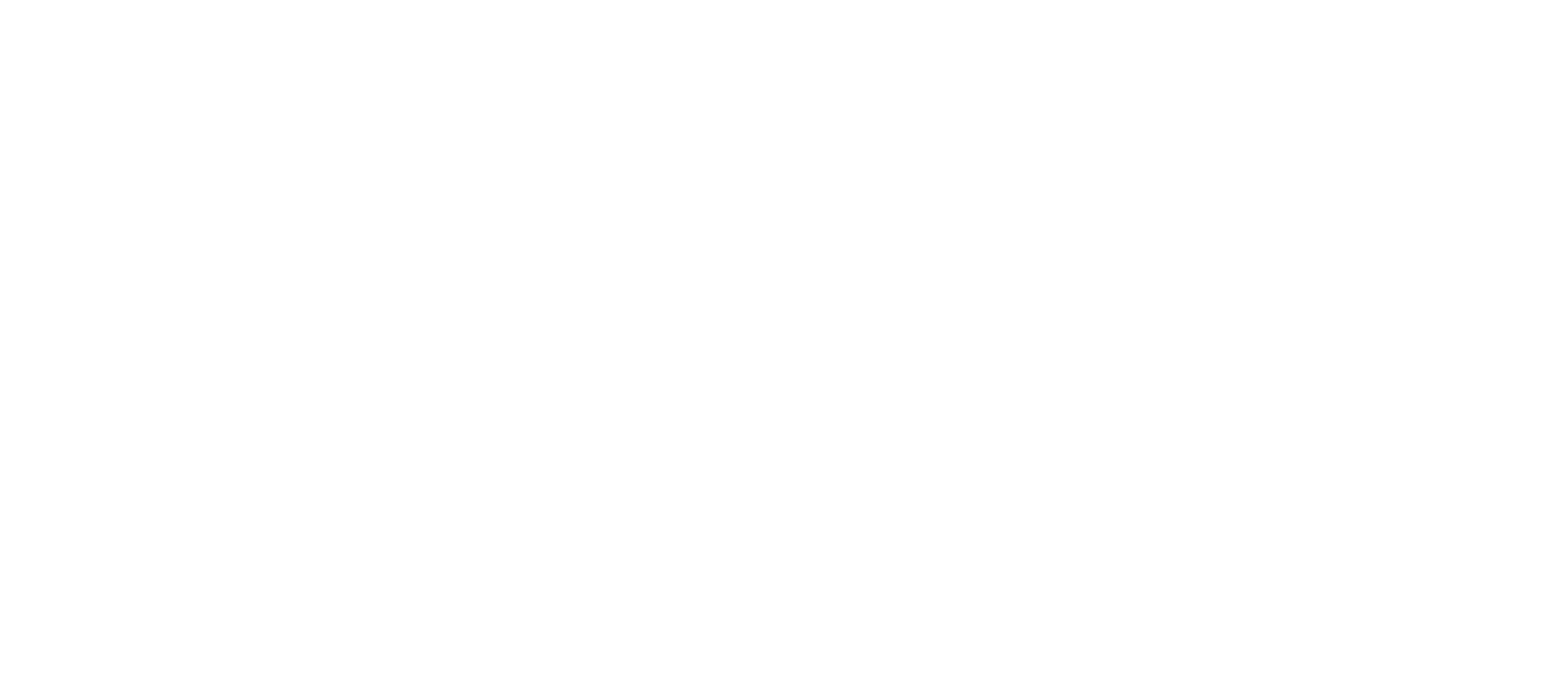
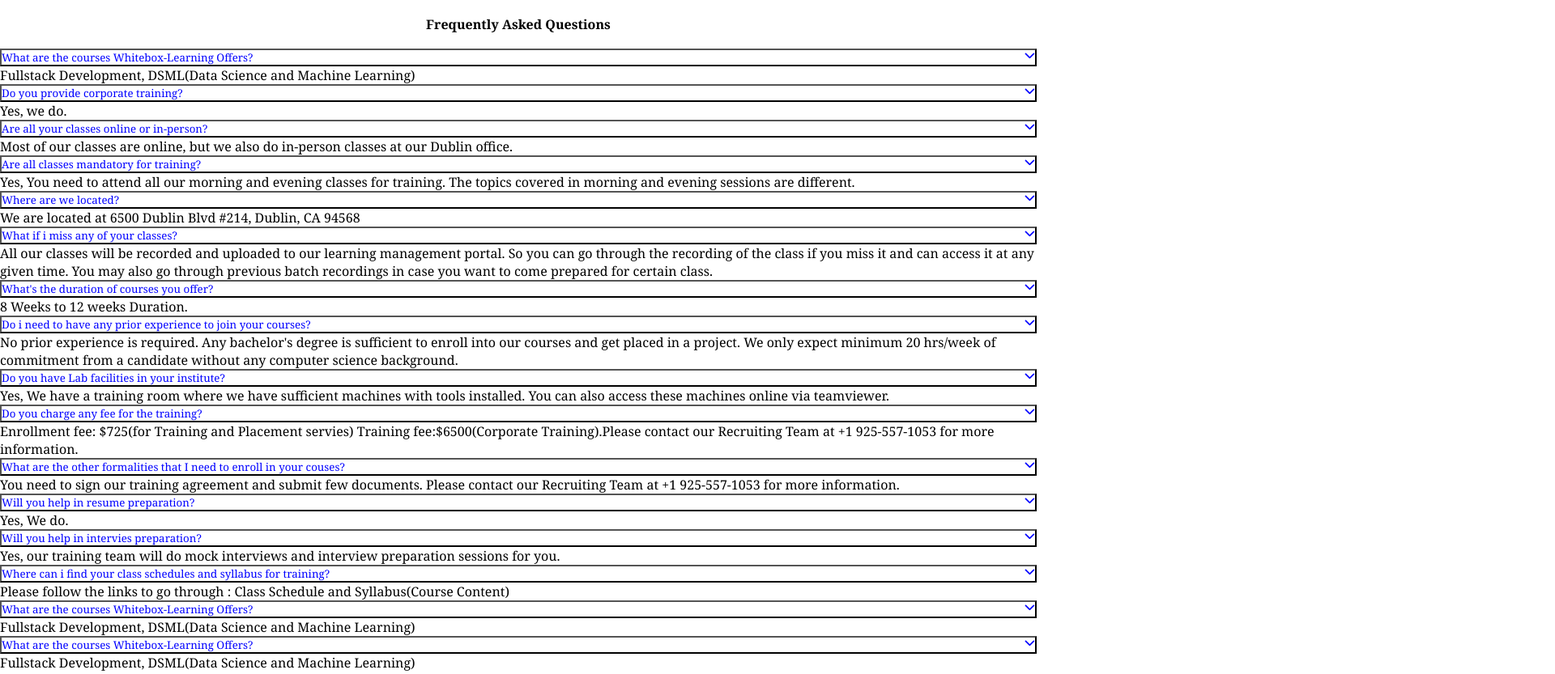
Before and after one commit to msnaga87/Whiteboxlearning-navbar, a website: page src/FAQ.html in a window 1280 px wide. Shown: the top 833 px of the page at 81% size, 1920 px wide, since content can reach past the window. Drawn offline with Linux system fonts and the light colour scheme.

Commit message:
chaging margin

```diff
--- a/src/style.css
+++ b/src/style.css
@@ -1,6 +1,6 @@
 *{
     padding:0;
-    margin: 100%;
+    margin: 0;
     box-sizing: border-box;
     font-family:Georgia, 'Times New Roman', Times, serif
 
```
Also changed, not shown: src/index.html (+1 -1 lines).
